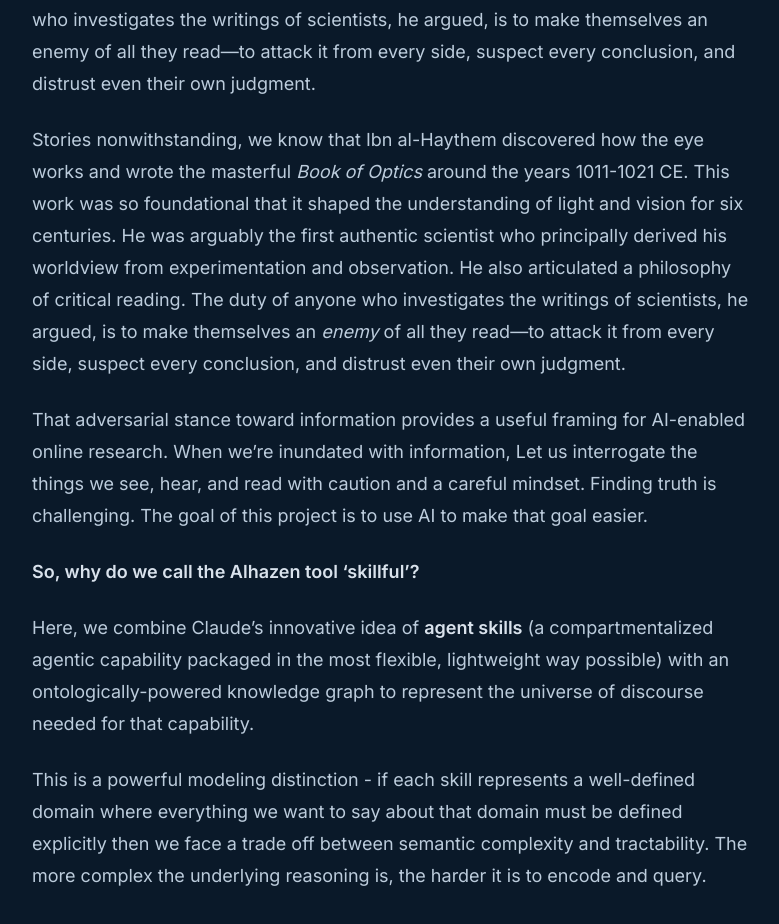
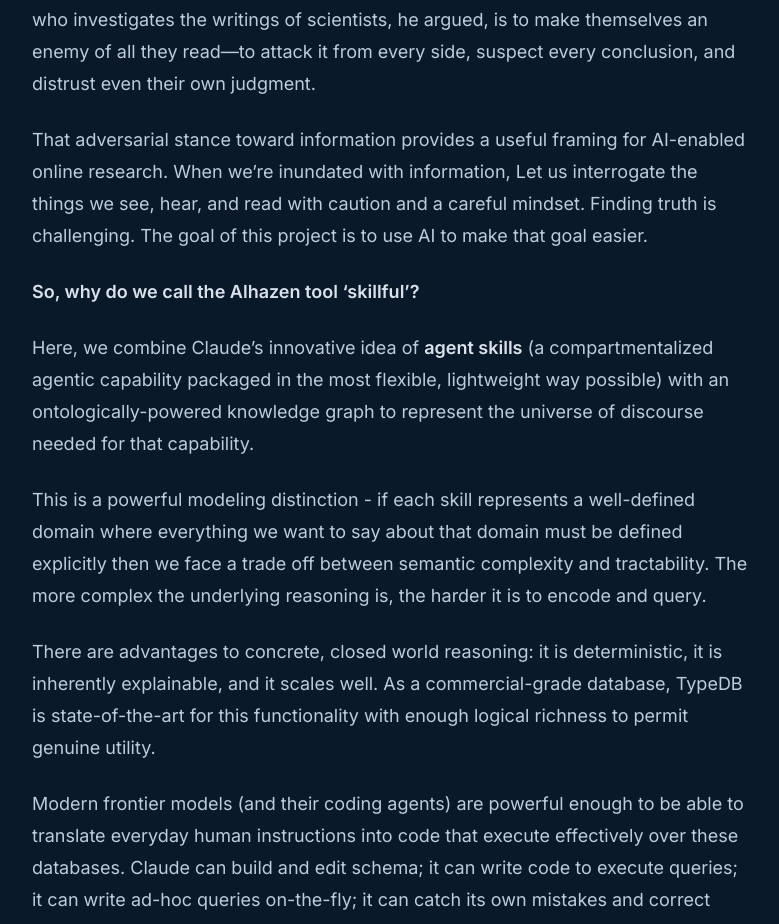
Before and after one commit to GullyBurns/gullyburns.github.io, an Astro site: page /work/skillful-alhazen in a window 1280 px wide. Shown: the part 1283-2207 px from the top of the page, without its empty margins (248-1027 px from the left). Built offline with nearby package versions, Linux system fonts and the light colour scheme; Astro itself is replaced by a stand-in of ours.

Commit message:
Simplify Alhazen blog post

```diff
--- a/src/content/work/skillful-alhazen.md
+++ b/src/content/work/skillful-alhazen.md
@@ -18,8 +18,6 @@
 Inspired by that idea, I coded [Skillful-Alhazen](https://github.com/GullyBurns/skillful-alhazen), an AI research assistant powered by an underlying '*ontological notebook*'. Rather than relying only on AI's raw ability with natural language to define the semantics of content, the system uses a powerful new knowledge graph technology \([TypeDB](https://typedb.com/)\) that is ideally suited to support AI-agents generally \([blog post](https://typedb.com/blog/why-agents-need-ontologies)\).
 
 The name honors an eleventh-century scholar named Ibn al-Haytham (latinized as ‘Alhazen’) who discovered how the eye works and wrote the masterful Book of Optics around the years 1011-1021 CE. This work was so foundational that it shaped the understanding of light and vision for six centuries. He was arguably the first authentic scientist who principally derived his worldview from experimentation and observation. He also articulated a philosophy of critical reading. The duty of anyone who investigates the writings of scientists, he argued, is to make themselves an enemy of all they read—to attack it from every side, suspect every conclusion, and distrust even their own judgment.
-
-Stories nonwithstanding, we know that Ibn al-Haythem discovered how the eye works and wrote the masterful *Book of Optics* around the years 1011-1021 CE. This work was so foundational that it shaped the understanding of light and vision for six centuries. He was arguably the first authentic scientist who principally derived his worldview from experimentation and observation. He also articulated a philosophy of critical reading. The duty of anyone who investigates the writings of scientists, he argued, is to make themselves an *enemy* of all they read—to attack it from every side, suspect every conclusion, and distrust even their own judgment.
 
 That adversarial stance toward information provides a useful framing for AI-enabled online research. When we're inundated with information, Let us interrogate the things we see, hear, and read with caution and a careful mindset. Finding truth is challenging. The goal of this project is to use AI to make that goal easier.
 
```
